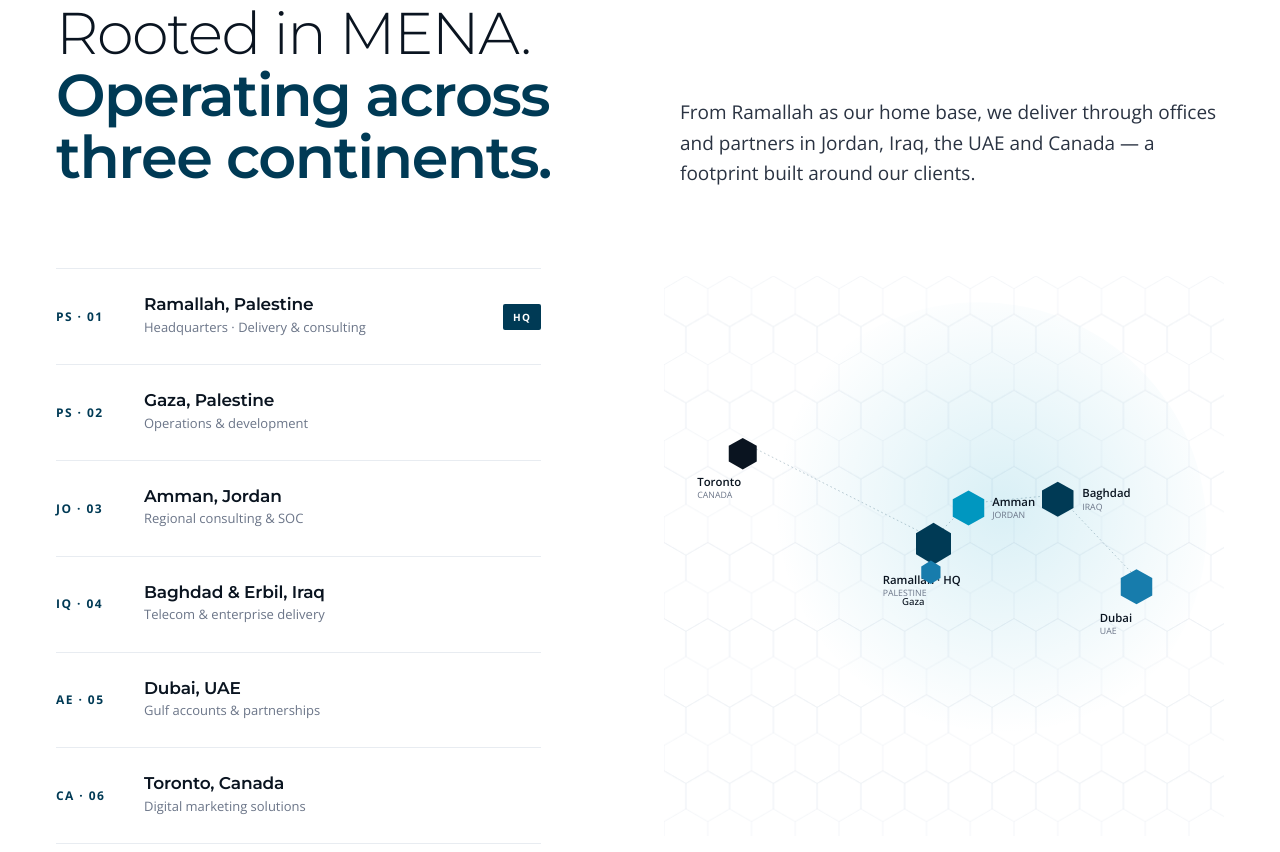
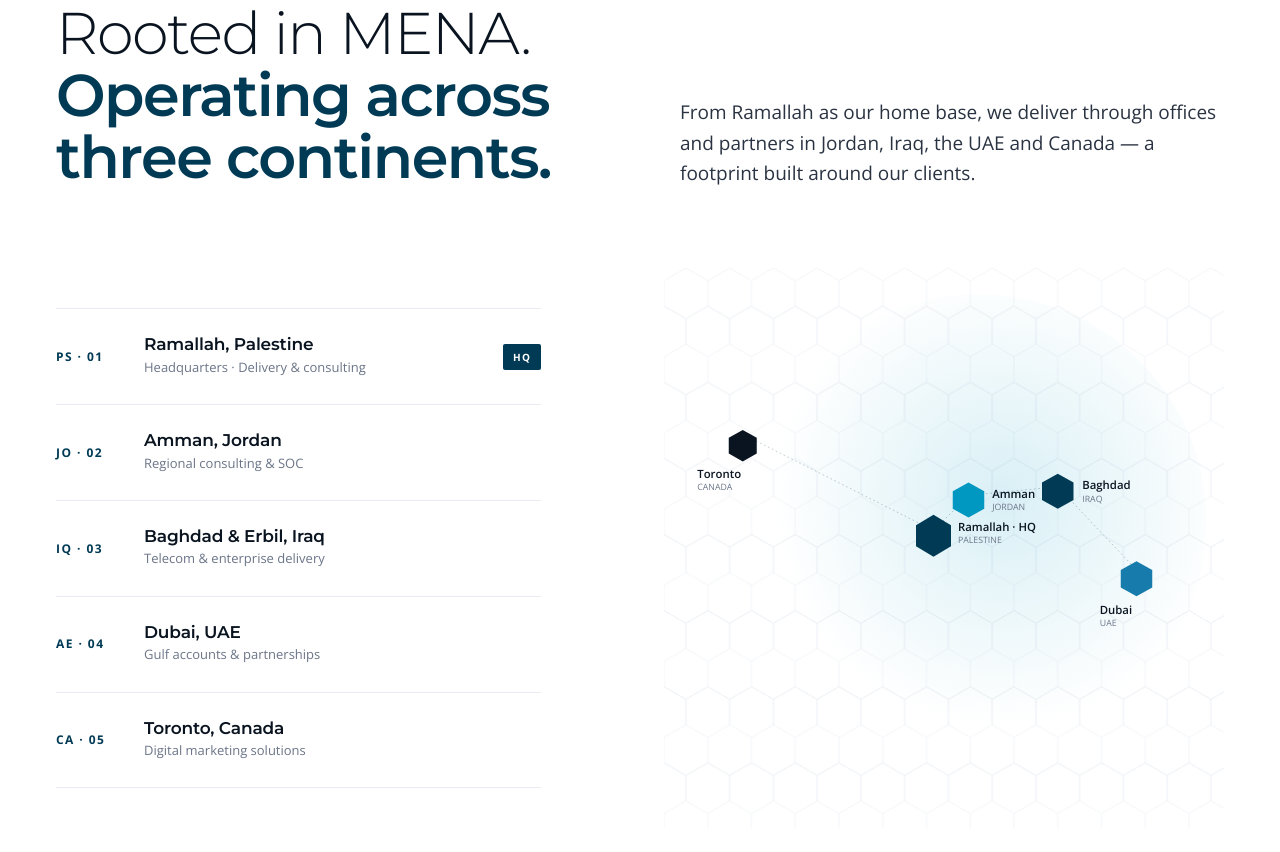
Before and after one commit to Kareem499/actplus-website, a plain HTML site: page index.html in a window 1280 px wide. Shown: the part 9574-10426 px from the top of the page. Drawn offline with nearby package versions, Linux system fonts and the light colour scheme.

Commit message:
fix: remove Gaza from footprint map and office list, fix label overlap
Removed Gaza marker from SVG map and office list per content guidelines.
Repositioned Ramallah label to the right of its hex to avoid overlap.
Renumbered remaining offices JO·02 through CA·05.

Co-Authored-By: Claude Sonnet 4.6 <noreply@anthropic.com>

```diff
--- a/index.html
+++ b/index.html
@@ -1062,27 +1062,22 @@ section { padding: 140px var(--gutter); }
         <div class="hq">HQ</div>
       </div>
       <div class="fp-office">
-        <div class="code">PS · 02</div>
-        <div><h4>Gaza, Palestine</h4><div class="role">Operations &amp; development</div></div>
-        <div></div>
-      </div>
-      <div class="fp-office">
-        <div class="code">JO · 03</div>
+        <div class="code">JO · 02</div>
         <div><h4>Amman, Jordan</h4><div class="role">Regional consulting &amp; SOC</div></div>
         <div></div>
       </div>
       <div class="fp-office">
-        <div class="code">IQ · 04</div>
+        <div class="code">IQ · 03</div>
         <div><h4>Baghdad &amp; Erbil, Iraq</h4><div class="role">Telecom &amp; enterprise delivery</div></div>
         <div></div>
       </div>
       <div class="fp-office">
-        <div class="code">AE · 05</div>
+        <div class="code">AE · 04</div>
         <div><h4>Dubai, UAE</h4><div class="role">Gulf accounts &amp; partnerships</div></div>
         <div></div>
       </div>
       <div class="fp-office">
-        <div class="code">CA · 06</div>
+        <div class="code">CA · 05</div>
         <div><h4>Toronto, Canada</h4><div class="role">Digital marketing solutions</div></div>
         <div></div>
       </div>
@@ -1104,18 +1099,14 @@ section { padding: 140px var(--gutter); }
         <circle cx="360" cy="290" r="260" fill="url(#mg)"/>
         <g stroke="#003A55" stroke-width="0.8" fill="none" opacity="0.35" stroke-dasharray="2 3">
           <path d="M308 300 L348 260"/>
-          <path d="M308 300 L305 335"/>
           <path d="M348 260 L450 250"/>
           <path d="M450 250 L540 345"/>
           <path d="M308 300 L90 190"/>
         </g>
         <g>
           <polygon points="308,282 328,294 328,318 308,330 288,318 288,294" fill="#003A55"/>
-          <text x="250" y="352" font-family="Open Sans" font-size="13" font-weight="600" fill="#0A1420">Ramallah · HQ</text>
-          <text x="250" y="366" font-family="Open Sans" font-size="10" fill="#6B7588">PALESTINE</text>
-
-          <polygon points="305,325 316,332 316,345 305,352 294,345 294,332" fill="#177cac"/>
-          <text x="272" y="376" font-family="Open Sans" font-size="11" font-weight="500" fill="#0A1420">Gaza</text>
+          <text x="336" y="300" font-family="Open Sans" font-size="13" font-weight="600" fill="#0A1420">Ramallah · HQ</text>
+          <text x="336" y="314" font-family="Open Sans" font-size="10" fill="#6B7588">PALESTINE</text>
 
           <polygon points="348,245 366,255 366,275 348,285 330,275 330,255" fill="#0097c0"/>
           <text x="375" y="263" font-family="Open Sans" font-size="13" font-weight="600" fill="#0A1420">Amman</text>
```
